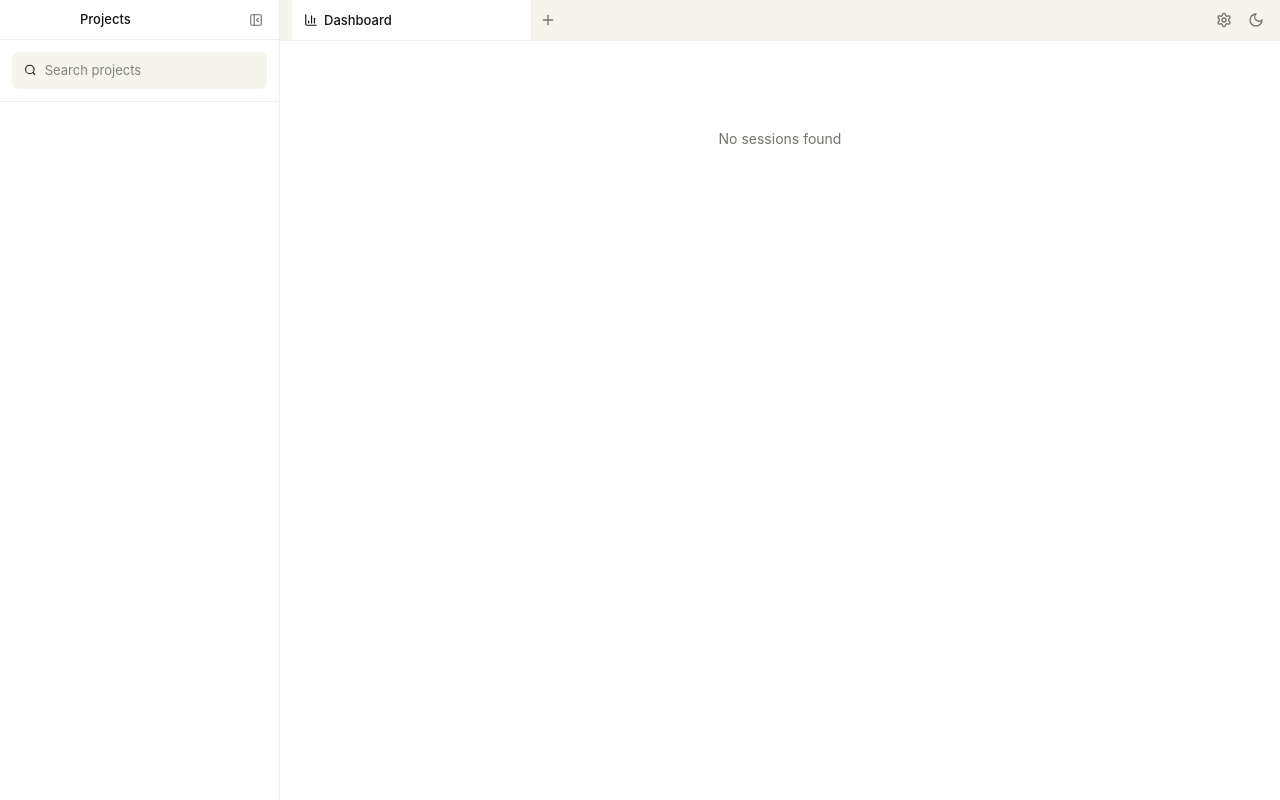
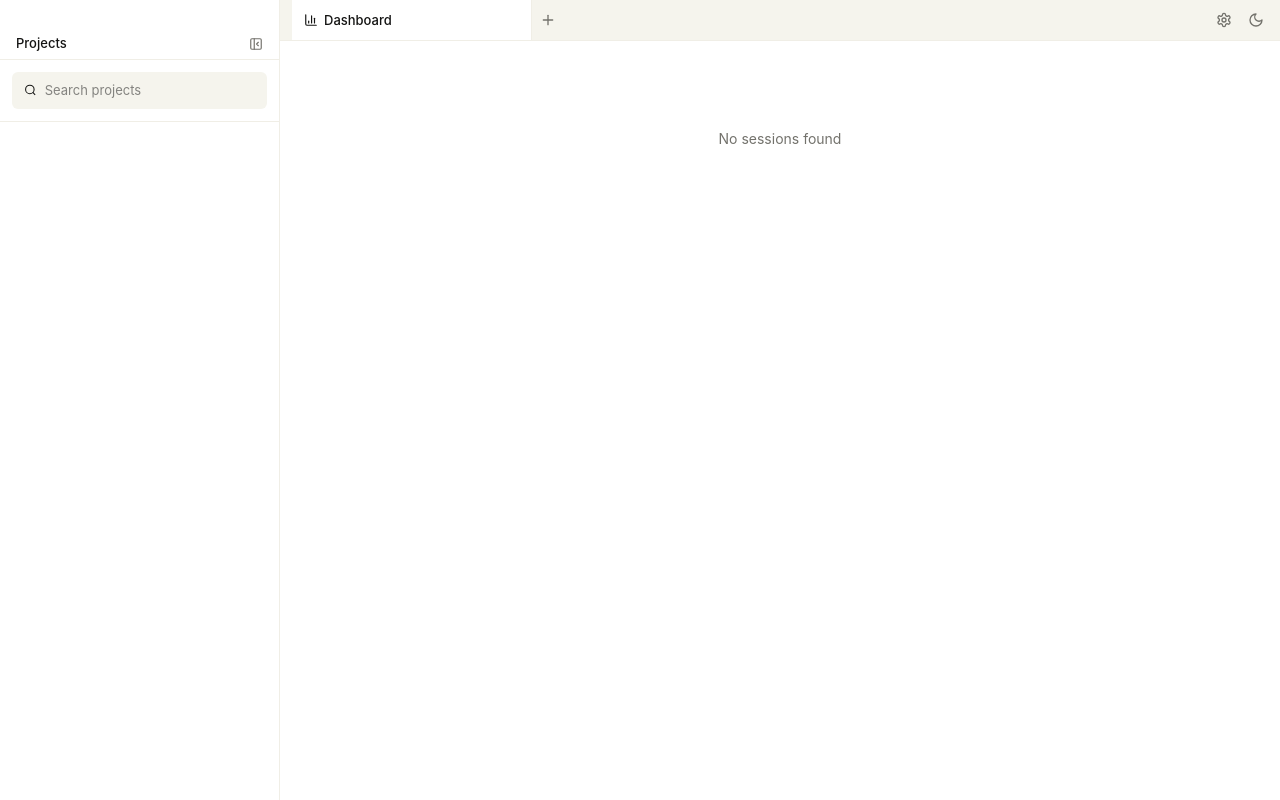
Before and after one commit to shukebeta/claude-code-viewer, a React (Vite) app: page / in a window 1280 px wide. Built offline with nearby package versions, Linux system fonts and the light colour scheme.

Commit message:
docs: Move features section above installation
- Better information hierarchy for first-time users
- Features are shown before installation options

```diff
--- a/src/components/Layout/Sidebar.tsx
+++ b/src/components/Layout/Sidebar.tsx
@@ -85,14 +85,15 @@ export const Sidebar: React.FC = () => {
           flexDirection: 'column',
           zIndex: 10,
           background: 'var(--background)',
-          borderRight: '1px solid var(--border)'
+          borderRight: '1px solid var(--border)',
+          paddingTop: '28px' // Safe area for macOS traffic lights
         }}>
       {/* Traffic light area + header */}
       <div style={{
-        height: '40px',
+        height: '32px',
         display: 'flex',
         alignItems: 'center',
-        paddingLeft: '80px', // Space for traffic lights
+        paddingLeft: '16px',
         paddingRight: '12px',
         borderBottom: '1px solid var(--border)',
         fontSize: '13px',
--- a/src/components/Layout/TabBar.tsx
+++ b/src/components/Layout/TabBar.tsx
@@ -27,11 +27,25 @@ export const TabBar: React.FC = () => {
         height: '40px',
         display: 'flex',
         alignItems: 'center',
-        paddingLeft: sidebarCollapsed ? '120px' : '12px',
+        paddingLeft: '12px',
         paddingRight: '12px',
         fontSize: '13px',
         WebkitAppRegion: 'drag'
       } as React.CSSProperties}>
+        {sidebarCollapsed && (
+          <button
+            className="btn-icon"
+            style={{
+              padding: '6px',
+              marginRight: '8px',
+              WebkitAppRegion: 'no-drag'
+            } as React.CSSProperties}
+            onClick={toggleSidebar}
+            title="Show sidebar (Cmd+B)"
+          >
+            <PanelLeft size={16} />
+          </button>
+        )}
         <div style={{
           flex: 1,
           display: 'flex',
@@ -94,16 +108,6 @@ export const TabBar: React.FC = () => {
               </button>
             )
           })}
-          {sidebarCollapsed && (
-            <button
-              className="btn-icon"
-              style={{ padding: '6px', marginRight: '4px' }}
-              onClick={toggleSidebar}
-              title="Show sidebar (Cmd+B)"
-            >
-              <PanelLeft size={16} />
-            </button>
-          )}
           {tabs.length < 10 && (
             <button
               className="btn-icon"
```
Also changed, not shown: 1 other file (tests, documents, lock files or other folders).
